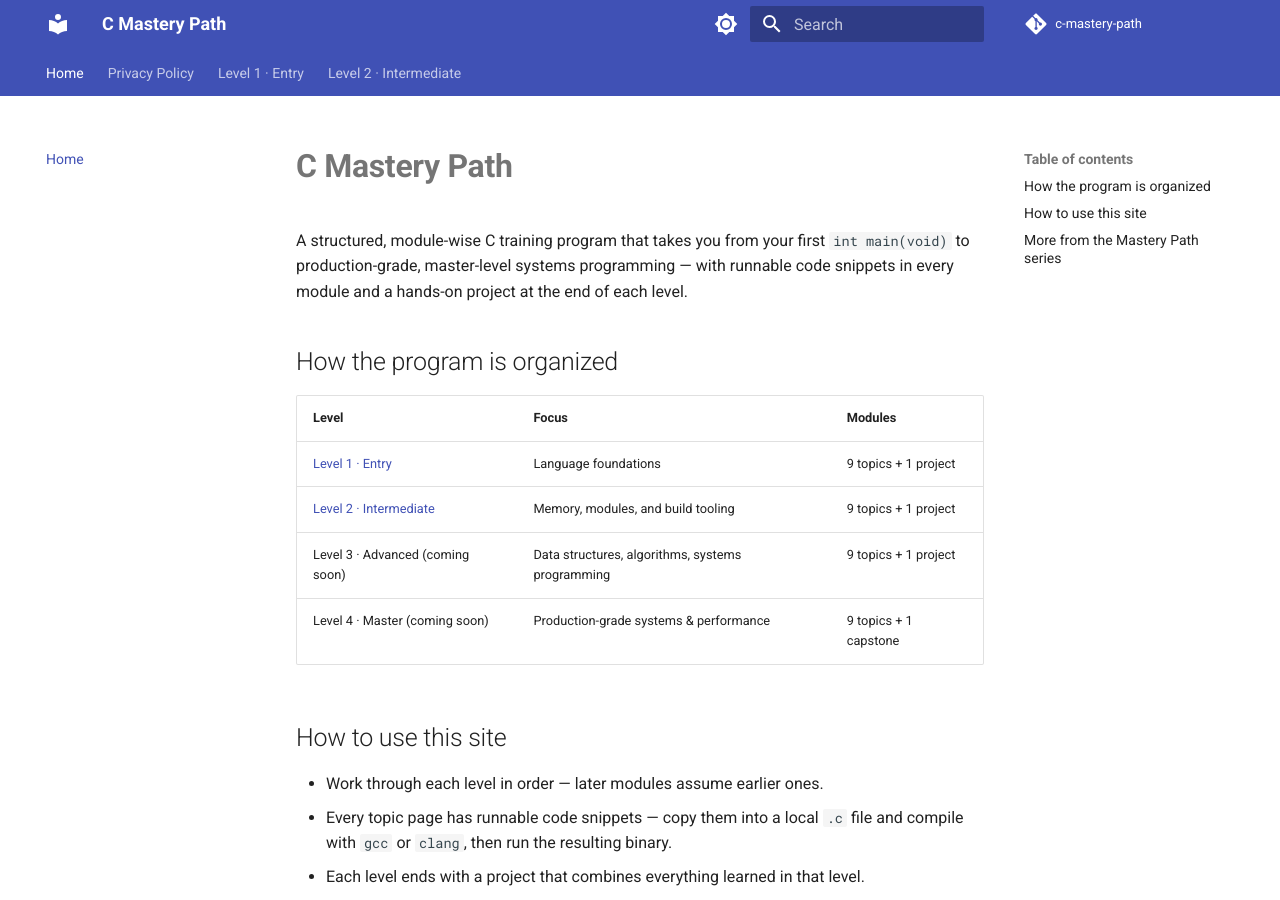
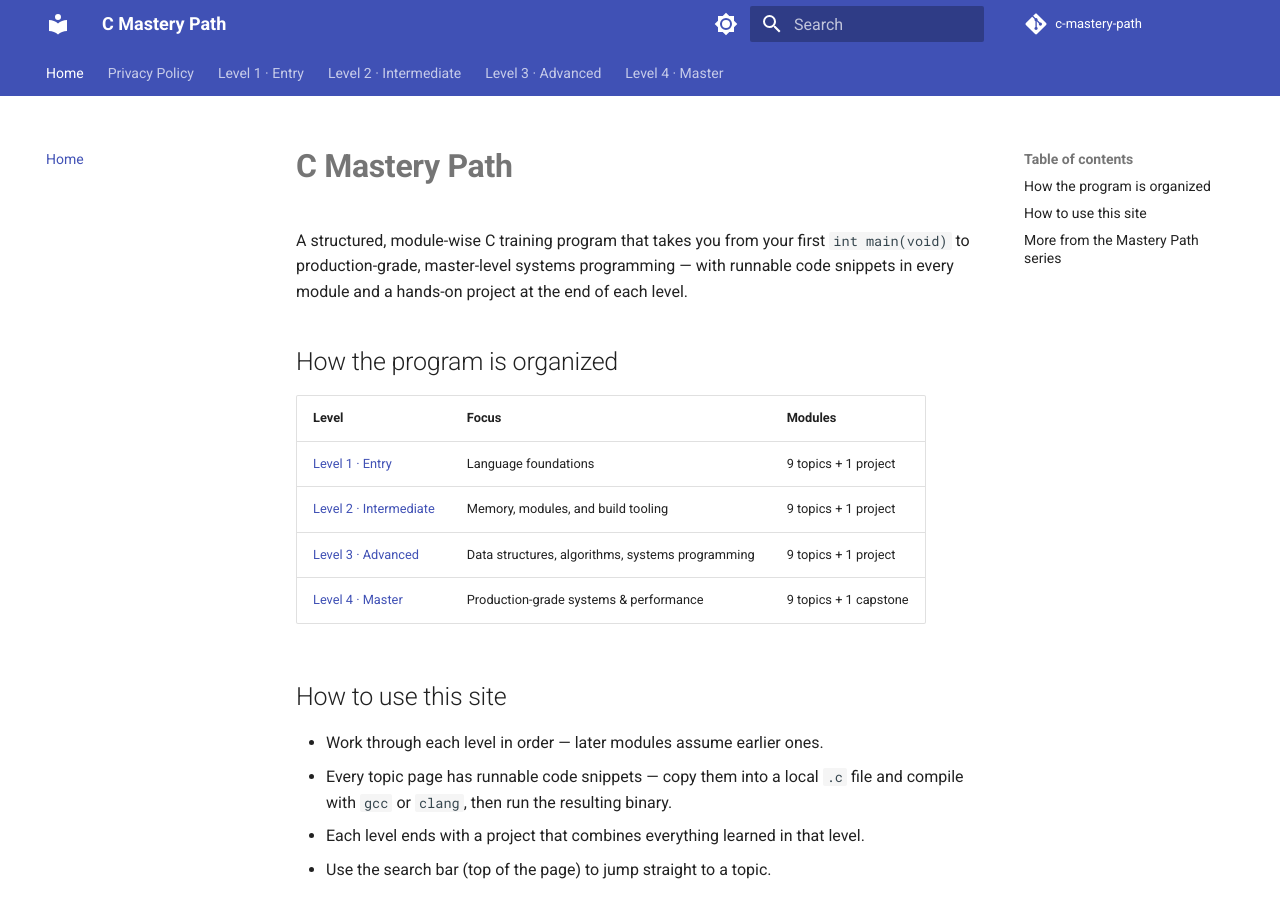
Before and after one commit to SIGILIPELLI/c-mastery-path, an MkDocs documentation site: the page built from docs/index.md, in a window 1280 px wide and 900 px high. Built offline with MkDocs 1.6.1 and Material for MkDocs 9.7.7, drawn with Linux system fonts in a browser that asks for light colours; comment, search, counter and statistics services are not loaded; part of the change alters nothing that is shown.

Commit message:
Restore finished level(s) to nav/sitemap/homepage
Real content is now written for this level; lifting the interim
AdSense thin-content exclusion put in place while it was still stubs.

Co-Authored-By: Claude Opus 5 <noreply@anthropic.com>

```diff
--- a/docs/index.md
+++ b/docs/index.md
@@ -16,8 +16,8 @@ each level.
 |-------|-------|---------|
 | [Level 1 · Entry](level-1/index.md) | Language foundations | 9 topics + 1 project |
 | [Level 2 · Intermediate](level-2/index.md) | Memory, modules, and build tooling | 9 topics + 1 project |
-| Level 3 · Advanced (coming soon) | Data structures, algorithms, systems programming | 9 topics + 1 project |
-| Level 4 · Master (coming soon) | Production-grade systems & performance | 9 topics + 1 capstone |
+| [Level 3 · Advanced](level-3/index.md) | Data structures, algorithms, systems programming | 9 topics + 1 project |
+| [Level 4 · Master](level-4/index.md) | Production-grade systems & performance | 9 topics + 1 capstone |
 
 ## How to use this site
 
--- a/mkdocs.yml
+++ b/mkdocs.yml
@@ -74,7 +74,27 @@ nav:
       - "08 · Makefiles & Build Systems": level-2/08-makefiles-build-systems.md
       - "09 · Debugging Tools": level-2/09-debugging-tools.md
       - "10 · Project — Linked-list Inventory System": level-2/10-project-inventory-system.md
-# --- auto-pruned stub levels (see AdSense low-value-content fix) ---
-exclude_docs: |
-  level-3/*.md
-  level-4/*.md
+  - "Level 3 · Advanced":
+      - Overview: level-3/index.md
+      - "01 · Data Structures in C": level-3/01-data-structures.md
+      - "02 · Trees & Basic Graph Representations": level-3/02-trees-graphs.md
+      - "03 · Sorting & Searching Algorithms": level-3/03-sorting-searching.md
+      - "04 · Bit Manipulation": level-3/04-bit-manipulation.md
+      - "05 · Memory Management Deep Dive": level-3/05-memory-management-deep-dive.md
+      - "06 · Static & Dynamic Libraries": level-3/06-static-dynamic-libraries.md
+      - "07 · Concurrency Basics": level-3/07-concurrency-basics.md
+      - "08 · Networking Basics": level-3/08-networking-basics.md
+      - "09 · Working with Unix System Calls": level-3/09-unix-system-calls.md
+      - "10 · Project — Multi-threaded Key-Value Store / Tiny HTTP Server": level-3/10-project-kv-store.md
+  - "Level 4 · Master":
+      - Overview: level-4/index.md
+      - "01 · Advanced Memory Management": level-4/01-advanced-memory-management.md
+      - "02 · Concurrency & Synchronization": level-4/02-concurrency-synchronization.md
+      - "03 · Performance Optimization & Profiling": level-4/03-performance-profiling.md
+      - "04 · Writing Portable C": level-4/04-writing-portable-c.md
+      - "05 · Security in C": level-4/05-security-in-c.md
+      - "06 · Advanced Data Structures": level-4/06-advanced-data-structures.md
+      - "07 · Interfacing with Other Languages": level-4/07-interfacing-other-languages.md
+      - "08 · Testing in C": level-4/08-testing-in-c.md
+      - "09 · Build Systems at Scale": level-4/09-build-systems-at-scale.md
+      - "10 · Capstone Project": level-4/10-capstone-project.md
```
